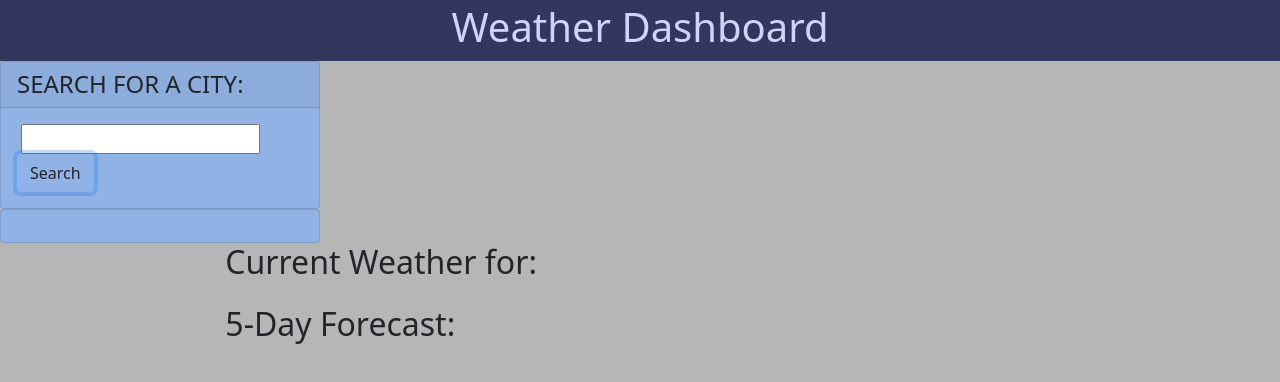
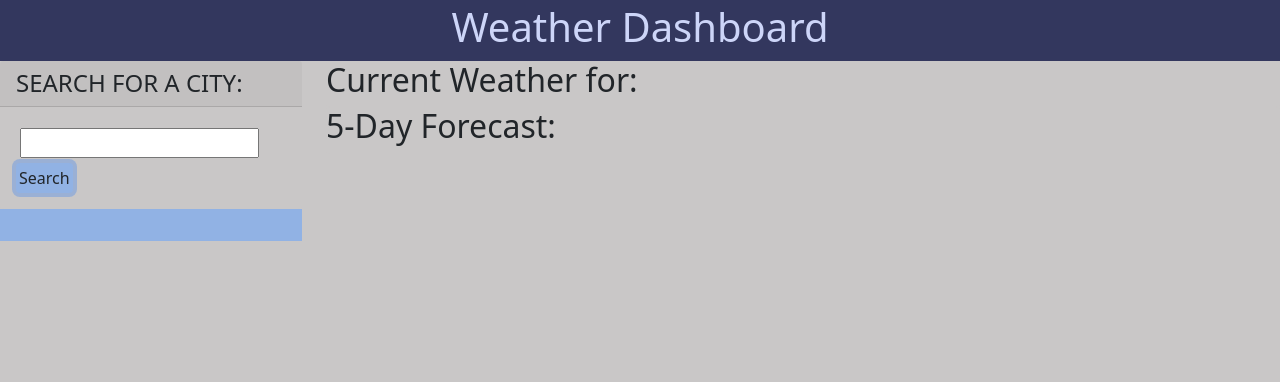
Before and after one commit to melinamboedecker/6-WeatherDashboard, a plain HTML site: page index.html in a window 1280 px wide. Both pictures are taken after typing "Sample" into the empty fields and a click on the button "Search". Drawn offline with nearby package versions, Linux system fonts and the light colour scheme; no server answers.

Commit message:
fixed card placement and adjusted styles

```diff
--- a/assets/script.js
+++ b/assets/script.js
@@ -8,21 +8,68 @@ var displayCurrentWeather = $('#current-weather-container');
 var date = moment().format("l");
 var fiveDayForecastContainer = $('#five-day-forecast');
 var currentWeatherCard;
+var listOfCities;
+var cityHistory = $('#cities');
 
 var city;
 var key = "&units=imperial&appid=5c59a4ba07900dd57c10bb6885668c89"
 var lat;
 var lon;
 
+//display city search history
+function displaySearchHistory () {
+    if (localStorage.getItem("cities") === null) {
+        listOfCities = [];
+    }
+    else {
+        listOfCities = JSON.parse(localStorage.getItem("cities"));
+        console.log(listOfCities);
+    }
+
+    for (var i=0; i<listOfCities.length; i++) {
+        var li = $('<li></li>');
+        li.addClass('list-group-item');
+        li.text(listOfCities[i]);
+        cityHistory.append(li);
+    }
+};
+displaySearchHistory();
+
 //upon searching for a city, empty data from previous display, and send city searched to api call function
 var searchHandler = function (event) {
     event.preventDefault();
+    //display titles for current weather and 5 day forecast
     $('h2').removeClass('subtitle');
+
+    //remove previous values in current weather and 5 day forecast
     displayCurrentWeather.empty();
     fiveDayForecastContainer.empty();
 
+    //set the city searched to variable
     city = cityEntry.value.trim();
     console.log(city);
+
+    //local storage:
+    //sets to empty array if nothing in local storage
+    if (localStorage.getItem("cities") === null) {
+        listOfCities = [];
+    }
+    //if data is in local storage, retrive it and put it into object
+    else {
+        listOfCities = JSON.parse(localStorage.getItem("cities"));
+        console.log(listOfCities);
+    }
+
+    //puts new city into local storage if isn't already there
+    if (listOfCities.indexOf("city") === -1) {
+        listOfCities.push(city);
+    }
+
+    console.log(listOfCities);
+
+    //sets all cities including most recent search back into local storage
+    localStorage.setItem("cities", JSON.stringify(listOfCities));
+
     if (city) {
         getApi(city);
         currentWeather.textContent = '';
@@ -150,28 +197,6 @@ var displayUV = function (dataForUV) {
     displayFiveDay(dataForUV);
 }
 
-//get data from api for the five day forecast
-// function getFiveDayApi(dataForUV, lat, lon) {
-//     var requestUrl = 'https://api.openweathermap.org/data/2.5/forecast?q=' + cityCurrent + key
-//     console.log(requestUrl);
-//     console.log("THIRD");
-//     fetch(requestUrl)
-//         .then(function (response) {
-//             if (response.ok) {
-//                 console.log(response);
-//                 response.json().then(function(data) {
-//                     console.log(data);
-//                     displayFiveDay(data);
-//                 });
-//             } else {
-//                 alert('Error:' + response.statusText);
-//             }
-//         })
-//         .catch(function(error) {
-//             alert('unable to connect to open Weather');
-//         });
-// };
-
 //display five day forecast
 var displayFiveDay = function (fiveDayWeatherToDisplay) {
 
@@ -180,7 +205,7 @@ var displayFiveDay = function (fiveDayWeatherToDisplay) {
 
         //create container for each day of the five day forecast
         var dayContainer = $('<div></div>');
-        dayContainer.addClass('card col-sm');
+        dayContainer.addClass('card col-sm ea-5-day');
         fiveDayForecastContainer.append(dayContainer);
 
         //function to convert unix date to human date
@@ -209,7 +234,7 @@ var displayFiveDay = function (fiveDayWeatherToDisplay) {
         //create element for temp, get temp from api, append to five day forecast container
         var fiveDayTemp = $('<p></p>');
         fiveDayTemp.attr('class', 'temp');
-        fiveDayTemp.text("Temperature: " + fiveDayWeatherToDisplay.daily[i].temp.day + " °F");
+        fiveDayTemp.text("Temp: " + fiveDayWeatherToDisplay.daily[i].temp.day + " °F");
         dayContainer.append(fiveDayTemp);
 
         //create element for humidity, get humidity from api, append to five day forecast container
@@ -218,7 +243,8 @@ var displayFiveDay = function (fiveDayWeatherToDisplay) {
         humidity.text("Humidity: " + fiveDayWeatherToDisplay.daily[i].humidity + " %");
         dayContainer.append(humidity);
     }
+};
 
-}
+
 
 searchButton.addEventListener('click', searchHandler);
--- a/assets/style.css
+++ b/assets/style.css
@@ -5,7 +5,7 @@ html {
 
   body {
     margin: 0;
-    background-color: rgb(182, 182, 182);
+    background-color: rgb(201, 199, 199);
     display: block;
   }
 
@@ -20,13 +20,39 @@ html {
     text-align: center;
   }
 
+ .weather-title {
+  border: none;
+}
+
 .subtitle {
   display: none;
 }
 
 .card {
+  border: none;
+  background-color: rgb(201, 199, 199);
+}
+
+#city {
+  margin: 5px 0px;
+}
+
+#search-button {
+  padding: 2px 2px;
+  background: rgb(145, 178, 228);
+}
+
+#cities {
   background-color: rgb(145, 178, 228);
-  font-weight: bold;
+}
+
+.ea-5-day {
+  background-color: rgb(145, 178, 228);
+  border: 1px solid #e5e5e5;
+}
+
+span {
+  padding: 0.2%;
 }
 
 
@@ -56,6 +82,6 @@ html {
   background-color: purple;
 }
 
-.no-background {
+#no-background {
   background-color: transparent;
 }
--- a/index.html
+++ b/index.html
@@ -19,6 +19,7 @@
 
 
   <main>
+    <div class = "row">
     <div class="col-md-3">
 
       <div class="card">
@@ -38,16 +39,19 @@
       </div>
     </div>
 
-    <div class="container-lg col-md-8">
-        <h2 class="subtitle">Current Weather for: <span id="current-weather-city"></span></h2>
-        <div id="current-weather-container" class="row"></div>
-        <p></p>
+    <div class="col-md-9">
+      <div class = "card">
+        <h2 class="subtitle weather-title">Current Weather for: <span id="current-weather-city"></span></h2>
+        <div id="current-weather-container"></div>
+
+      </div>
+
+      <div class = "card">
+        <h2 class="subtitle weather-title">5-Day Forecast:</h2>
+        <div id="five-day-forecast" class = "row"></div>
+      </div>
     </div>
-
-    <div class="container-lg col-md-8">
-        <h2 class="subtitle">5-Day Forecast:</h2>
-        <div id="five-day-forecast" class="row"></div>
-      </div>
+    </div>
   </main>
 
   <script type="text/javascript" src="https://cdnjs.cloudflare.com/ajax/libs/moment.js/2.27.0/moment.min.js"></script>
```
